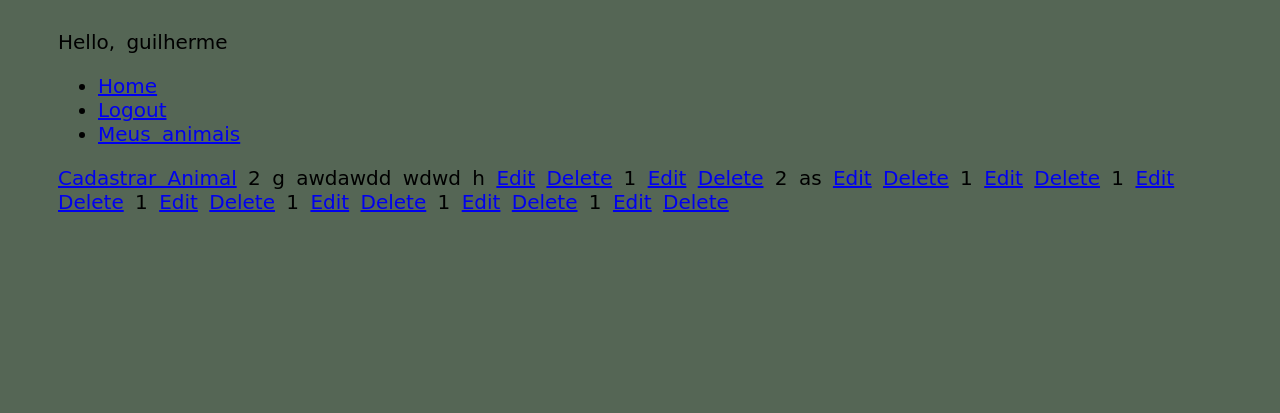
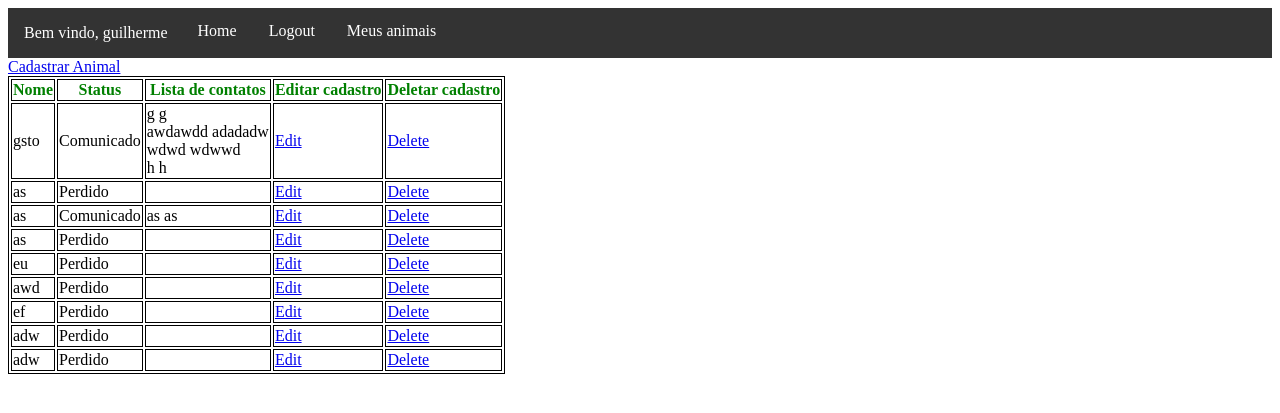
Before and after one commit to gChiqueti/AnimalFinder, a Django app: page /meus_animais in a window 1280 px wide. Shown: the top 413 px of the page. Run offline with Django 3.2, Linux system fonts and the light colour scheme; a user stored in the database is signed in; data comes from the database, SQL or seed files in the repository; both versions use the stored data as it was after the commit.

Commit message:
unido todos os css em um so

```diff
--- a/AnimalFinder/product/static/cadastrar_animal.css
+++ /dev/null
@@ -1,16 +0,0 @@
-body{
-    background-color: #565;
-}
-
-h1{
-    color: red;
-    text-shadow: 3px 3px 5px black;
-    text-align: center;
-}
-
-html{
-    margin: 10px 50px 10px 50px;
-    word-spacing: 5px;
-    font-family: cursive;
-    font-size: 20px;
-}
--- /dev/null
+++ b/AnimalFinder/product/static/style.css
@@ -0,0 +1,72 @@
+h1{
+    color: red;
+    text-shadow: 3px 3px 5px black;
+    text-align: center;
+}
+
+html{
+	margin: 0px;
+
+
+}
+
+thead {
+	color:green;
+}
+
+table, th, td {
+	border: 1px solid black;
+}
+
+
+
+ul {
+  list-style-type: none;
+  margin: 0;
+  padding: 0;
+  overflow: hidden;
+  background-color: #333;
+}
+
+li {
+  float: left;
+}
+
+li a {
+  display: block;
+  color: white;
+  text-align: center;
+  padding: 14px 16px;
+  text-decoration: none;
+}
+
+li p {
+	padding: 0px 14px 0px 16px;
+	color: white;
+	}
+
+/* Change the link color to #111 (black) on hover */
+li a:hover {
+  background-color: #111;
+}
+
+
+.umAnimalPerdido{
+	overflow: auto;
+	border-style: solid;
+	border-color: black;
+	height: 250px;
+}
+
+.imagem{
+	display:inline-block;
+	max-width: 50%;
+	float: left;
+}
+
+.textos{
+	display:inline-block;
+	width: 50%;
+	float:rigth;
+	background-color: yellow;
+}
--- a/AnimalFinder/product/templates/animal_encontrado.html
+++ b/AnimalFinder/product/templates/animal_encontrado.html
@@ -5,8 +5,7 @@
 {% block css %}
 	<title>Animais cadastrados</title>
 
-	{% load static %}
-	<link href="{% static 'pagina_principal.css' %}"  rel="stylesheet">
+
 {% endblock css %}
 
 {% block content %}
--- a/AnimalFinder/product/templates/base.html
+++ b/AnimalFinder/product/templates/base.html
@@ -4,8 +4,9 @@
 <head>
 
 	{% if request.user.is_authenticated %}
-		<p>Hello, {{request.user.username}}</p>
+
 		<ul>
+			<li><p>Bem vindo, {{request.user.username}}</p></li>
 			<li><a href="{% url 'pagina_principal' %}">Home</a></li>
 			<li><a href="{% url 'logout' %}">Logout</a></li>
 			<li><a href="{% url 'meus_animais' %}">Meus animais</a></li>
@@ -17,13 +18,19 @@
 			<li><a href="{% url 'cadastrar_dono' %}">Register</a></li>
 			<li><a href="{% url 'login' %}">Login</a></li>
 		</ul>
+
+
 	{% endif %}
 
+	{% load static %}
+	<link href="{% static 'style.css' %}"  rel="stylesheet">
 
 
 	{% block css %}
 
 	{% endblock css %}
+
+
 </head>
 
 <body>
--- a/AnimalFinder/product/templates/meus_animais.html
+++ b/AnimalFinder/product/templates/meus_animais.html
@@ -2,23 +2,52 @@
 
 
 {% block css %}
-		{% load static %}
-        <link href="{% static 'cadastrar_animal.css' %}"  rel="stylesheet">
+
 {% endblock css %}
 
 {% block content %}
         <a href="{% url 'cadastrar_animal' %}">Cadastrar Animal</a>
+        <table>
+		<thead>
+			<tr>
+			  <th>Nome</th>
+			  <!--<th>Foto</th>-->
+			  <th>Status</th>
+			  <th>Lista de contatos</th>
+			  <th>Editar cadastro</th>
+			  <th>Deletar cadastro</th>
+
+			</tr>
+		</thead>
+		<tbody>
 
 		{% for animal, contatos in animais %}
-
-			{{animal.status}}
+		<tr>
+			<td>{{animal.nome}}</td>
+			<!--<td>
+			{% load static %}
+			<img src="{{ animal.foto.url }}" width=50%>
+			</td>-->
+			<td>
+			{{animal.get_status_display}}
+			</td>
+			<td>
 			{% for contato in contatos %}
 				{{contato.nome}}
+				{{contato.telefone}}
+				<br>
+			{% endfor %}
+			</td>
 
-			{% endfor %}
-			<a class="btn btn-warning" href="{%  url 'animal_edit' animal.id %}">Edit</a>
-            <a class="btn btn-danger" href="{%  url 'animal_delete' animal.id %}">Delete</a>
-
+			<td><a class="btn btn-warning" href="{%  url 'animal_edit' animal.id %}">Edit</a>
+            </td>
+			<td><a class="btn btn-danger" href="{%  url 'animal_delete' animal.id %}">Delete</a>
+			</td>
+		</tr>
 		{% endfor %}
 
+
+		</tbody>
+		</table>
+
 {% endblock content %}
--- a/AnimalFinder/product/templates/pagina_principal.html
+++ b/AnimalFinder/product/templates/pagina_principal.html
@@ -5,8 +5,7 @@
 {% block css %}
 	<title>Animais cadastrados</title>
 
-	{% load static %}
-	<link href="{% static 'pagina_principal.css' %}"  rel="stylesheet">
+
 {% endblock css %}
 
 {% block content %}
```
Also changed, not shown: AnimalFinder/product/static/pagina_principal.css (deleted, +0 -59 lines), AnimalFinder/db.sqlite3, AnimalFinder/product/media/TOM_pUK7Qyj.jpg (added), AnimalFinder/product/media/aYJg5Ngm_700w_0.jpg (added), AnimalFinder/product/media/max_9Lehsls.jpg (added).
